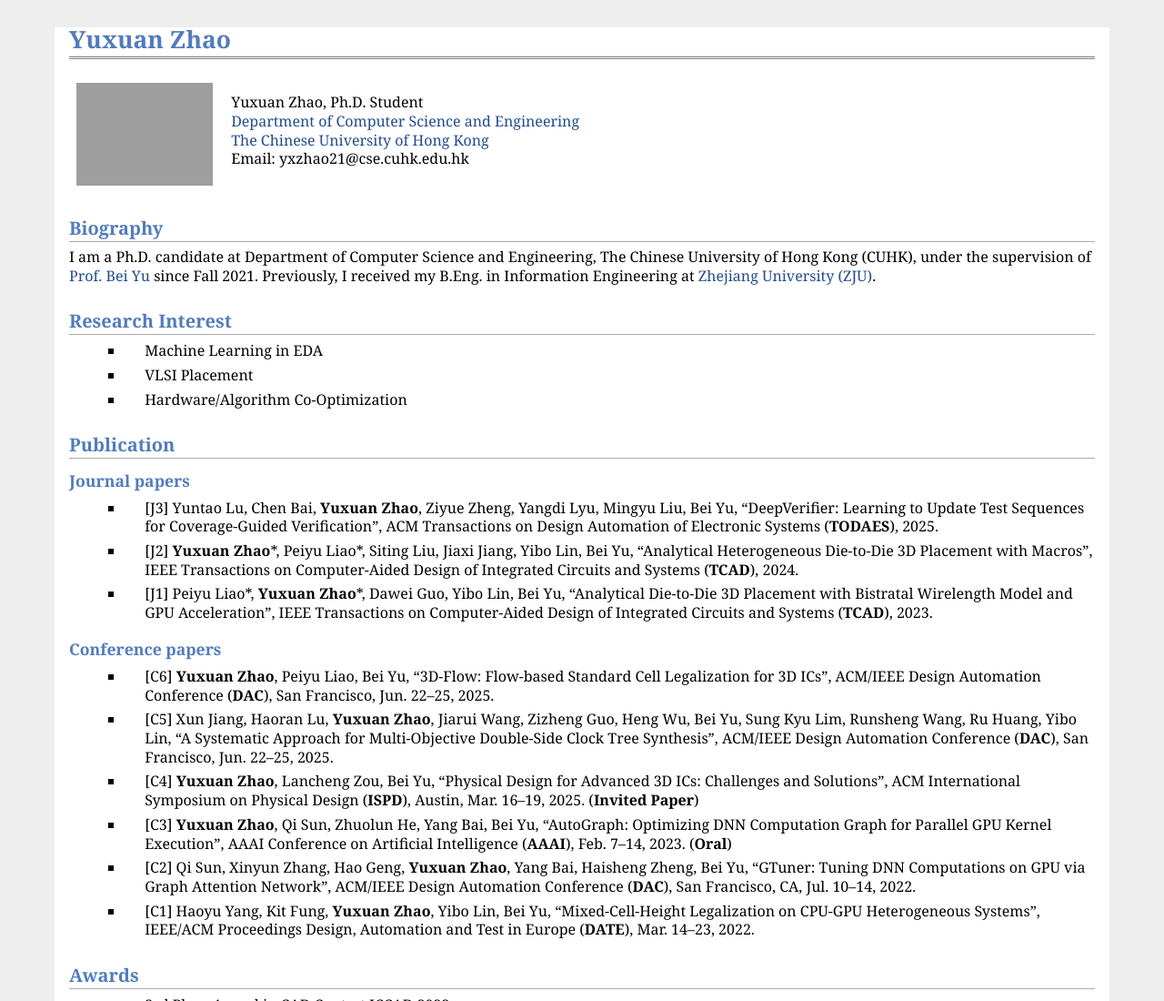
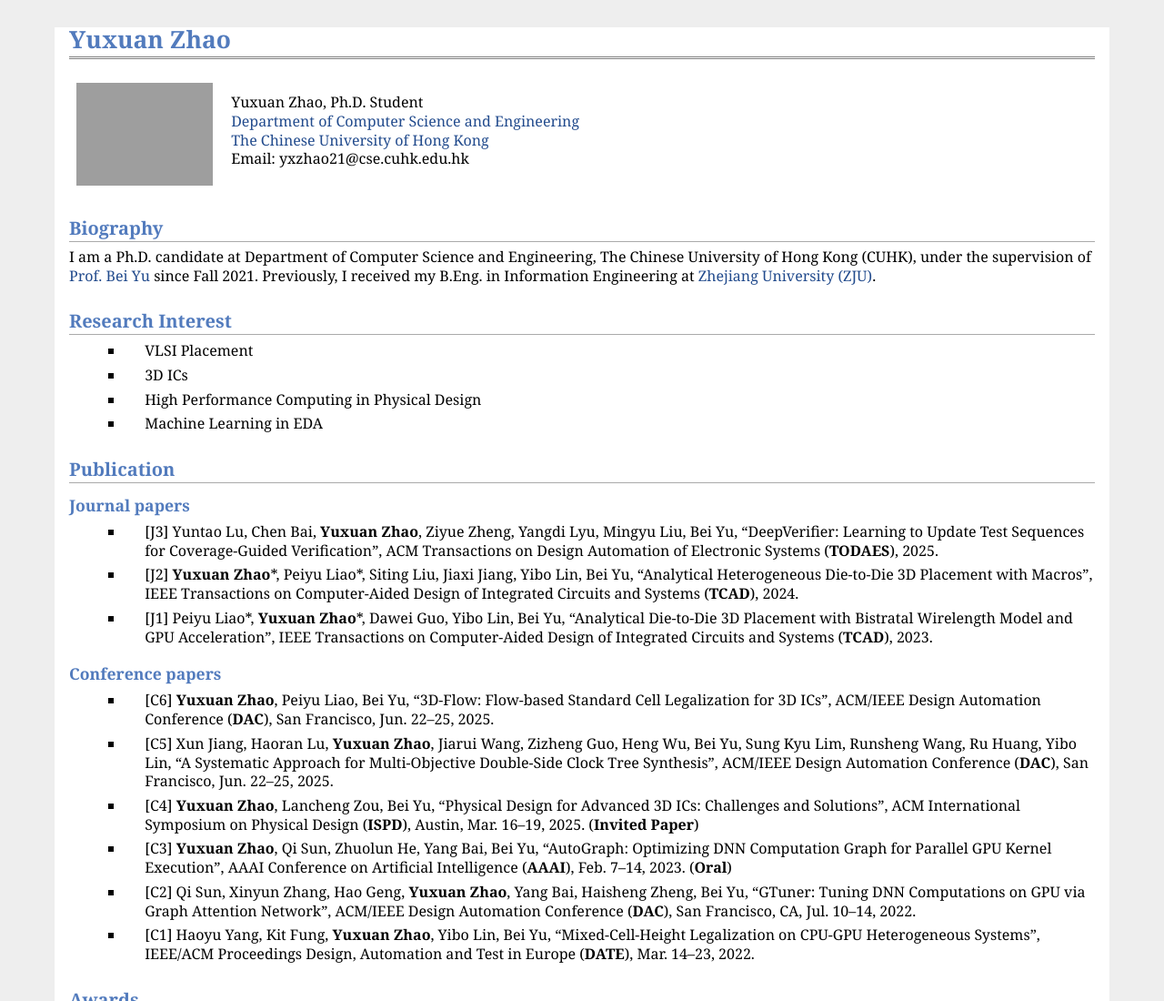
Before and after one commit to Bonjuor-zyx/Bonjuor-zyx.github.io, a plain HTML site: page index.html in a window 1280 px wide. Shown: the top 1100 px of the page at 91% size. Drawn offline with Linux system fonts and the light colour scheme; grey boxes are pictures that could not be loaded.

Commit message:
update research interests

```diff
--- a/index.html
+++ b/index.html
@@ -27,11 +27,13 @@ under the supervision of <a href="http://www.cse.cuhk.edu.hk/~byu/">Prof. Bei Yu
 Previously, I received my B.Eng. in Information Engineering at <a href="https://www.zju.edu.cn/english/">Zhejiang University (ZJU)</a>.</p>
 <h2>Research Interest</h2>
 <ul>
-<li><p>Machine Learning in EDA</p>
-</li>
 <li><p>VLSI Placement</p>
 </li>
-<li><p>Hardware/Algorithm Co-Optimization</p>
+<li><p>3D ICs</p>
+</li>
+<li><p>High Performance Computing in Physical Design</p>
+</li>
+<li><p>Machine Learning in EDA</p>
 </li>
 </ul>
 <h2>Publication</h2>
```
Also changed, not shown: 1 other file.
